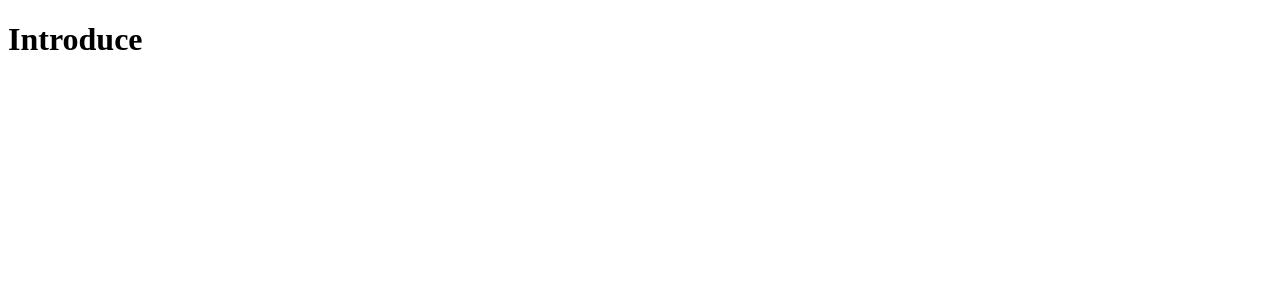
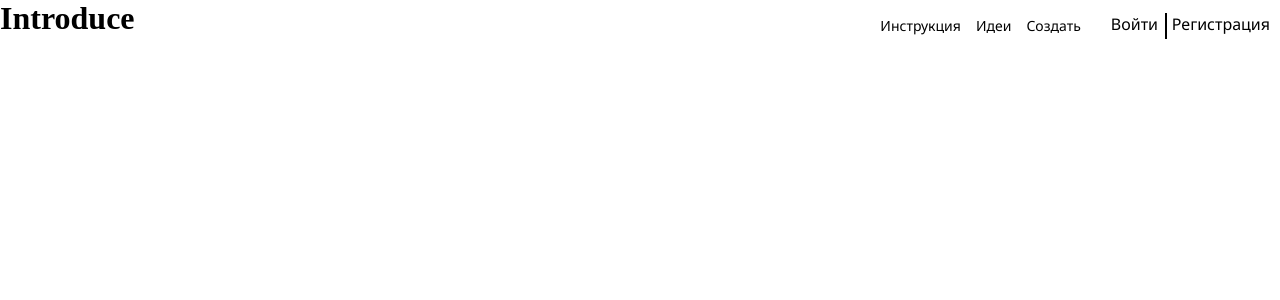
Before and after one commit to TRUINGLol/price-tag-creator, a React (Create React App) app: page /introduce in a window 1280 px wide. Shown: the top 300 px of the page. Built offline with nearby package versions, Linux system fonts and the light colour scheme.

Commit message:
Make half-header component

```diff
--- a/package.json
+++ b/package.json
@@ -9,7 +9,7 @@
     "react": "^18.3.1",
     "react-dom": "^18.3.1",
     "react-router-dom": "^6.24.1",
-    "react-scripts": "5.0.1",
+    "react-scripts": "^5.0.1",
     "web-vitals": "^2.1.4"
   },
   "scripts": {
--- /dev/null
+++ b/src/components/header/HalfHeader.jsx
@@ -0,0 +1,20 @@
+import React from "react";
+import cl from '../styles/HalfHeader.module.css';
+
+export default function HalfHeader(){
+    return (
+        <div className={cl.header}>
+            <div>
+                <ul className={cl.ul}>
+                    <li><a href="/">Инструкция</a></li>
+                    <li><a href="https://ru.pinterest.com/search/pins/?rs=ac&len=2&q=%D1%86%D0%B5%D0%BD%D0%BD%D0%B8%D0%BA%D0%B8%20%D1%88%D0%B0%D0%B1%D0%BB%D0%BE%D0%BD%D1%8B&eq=%D1%86%D0%B5%D0%BD%D0%BD%D0%B8%D0%BA%D0%B8&etslf=1157">Идеи</a></li>
+                    <li><a href="/">Создать</a></li>
+                </ul>
+            </div>
+            <div className={cl.Auth}>
+                <a href="/"><p>Войти</p></a>
+                <a href="/"><p>Регистрация</p></a>
+            </div>
+        </div>
+    );
+}
--- a/src/components/route/AppRouter.jsx
+++ b/src/components/route/AppRouter.jsx
@@ -7,7 +7,7 @@ export default function AppRouter(){
     <Routes>
         {
             PublicRoute.map((route)=>
-                <Route path={route.path} element={route.element}/>
+                <Route key={route.path} path={route.path} element={route.element}/>
             )
         }
         <Route path="/" element={<Navigate to={'/introduce'}/>}/>
--- /dev/null
+++ b/src/components/styles/HalfHeader.module.css
@@ -0,0 +1,49 @@
+@import url('https://fonts.googleapis.com/css2?family=Noto+Sans:ital,wght@0,100..900;1,100..900&display=swap');
+
+
+.header{
+    width: 45%;
+    display: flex;
+    float: right;
+    background-color: white;
+    height: 56px;
+    font-family: "Noto Sans", sans-serif;
+    gap: 30px;
+    justify-content: right;
+}
+
+.ul{
+    list-style: none;
+    display: flex;
+    flex-direction: row;
+    margin-top: 14px;
+}
+
+.ul>li>a{
+    text-decoration: none;
+    color: black;
+    font-size: 14px;
+}
+
+.ul>li:not(:last-child){
+    margin-right: 15px;
+}
+
+.Auth{
+    display: flex;
+    flex-direction: row;
+    margin-right: 10px;
+}
+.Auth>a{
+    margin-top: 13px;
+    height: 26px;
+    text-decoration: none;
+    color: black;
+}
+.Auth>a:not(:last-child){
+    border-right: 2px solid black;
+    margin-right: 5px;
+}
+.Auth>a:first-child{
+    width: 54px;
+}
--- /dev/null
+++ b/src/components/styles/Index.css
@@ -0,0 +1,4 @@
+* {
+    margin: 0;
+    padding: 0;
+}
--- a/src/index.js
+++ b/src/index.js
@@ -1,6 +1,7 @@
 import React from 'react';
 import ReactDOM from 'react-dom/client';
 import App from './App';
+import './components/styles/Index.css';
 
 const root = ReactDOM.createRoot(document.getElementById('root'));
 root.render(
--- a/src/pages/Introduce.jsx
+++ b/src/pages/Introduce.jsx
@@ -1,9 +1,10 @@
 import React from "react";
-
+import HalfHeader from "../components/header/HalfHeader";
 
 export default function Introduce(){
     return (
         <div>
+            <HalfHeader/>
             <h1>Introduce</h1>
         </div>
     );
```
Also changed, not shown: 1 other file (tests, documents, lock files or other folders).
